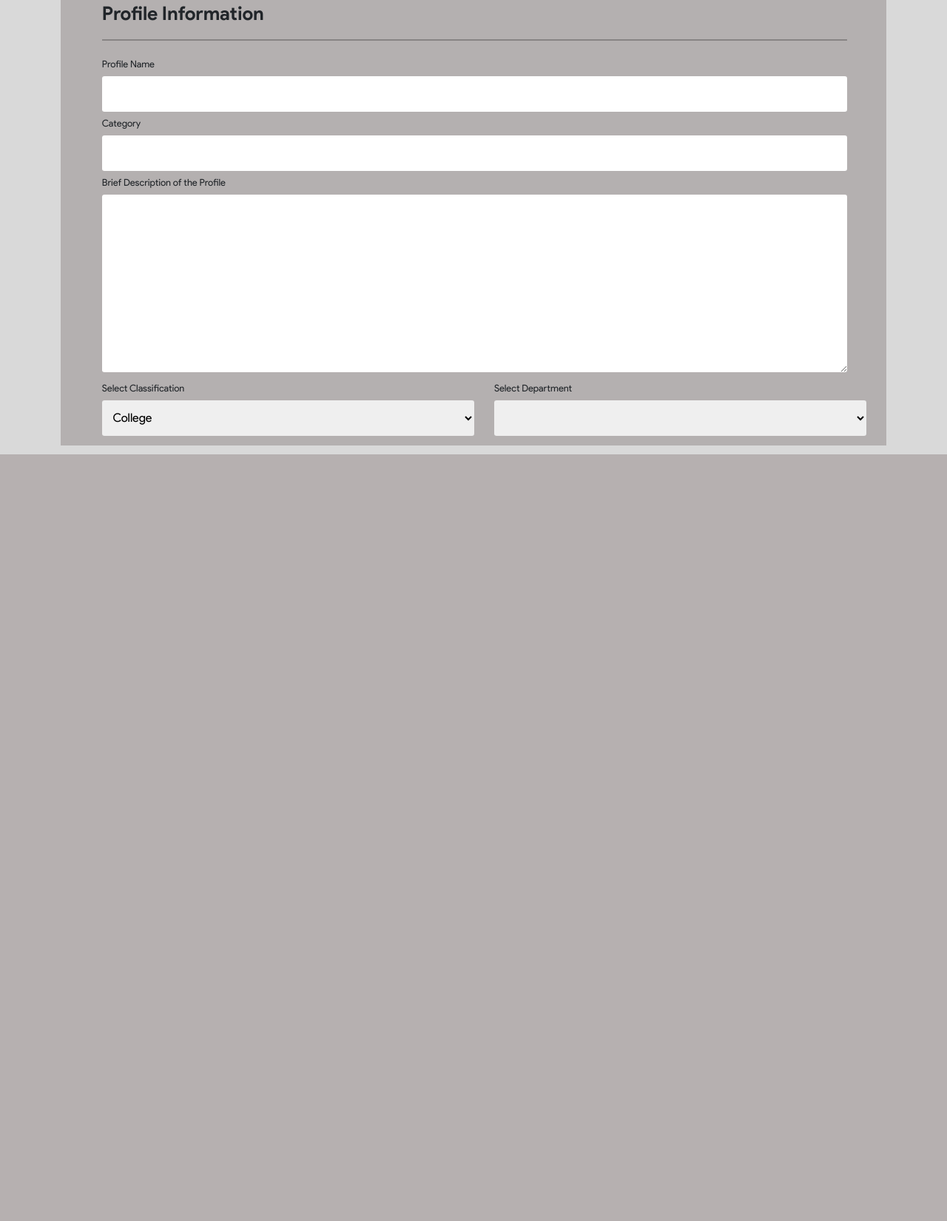
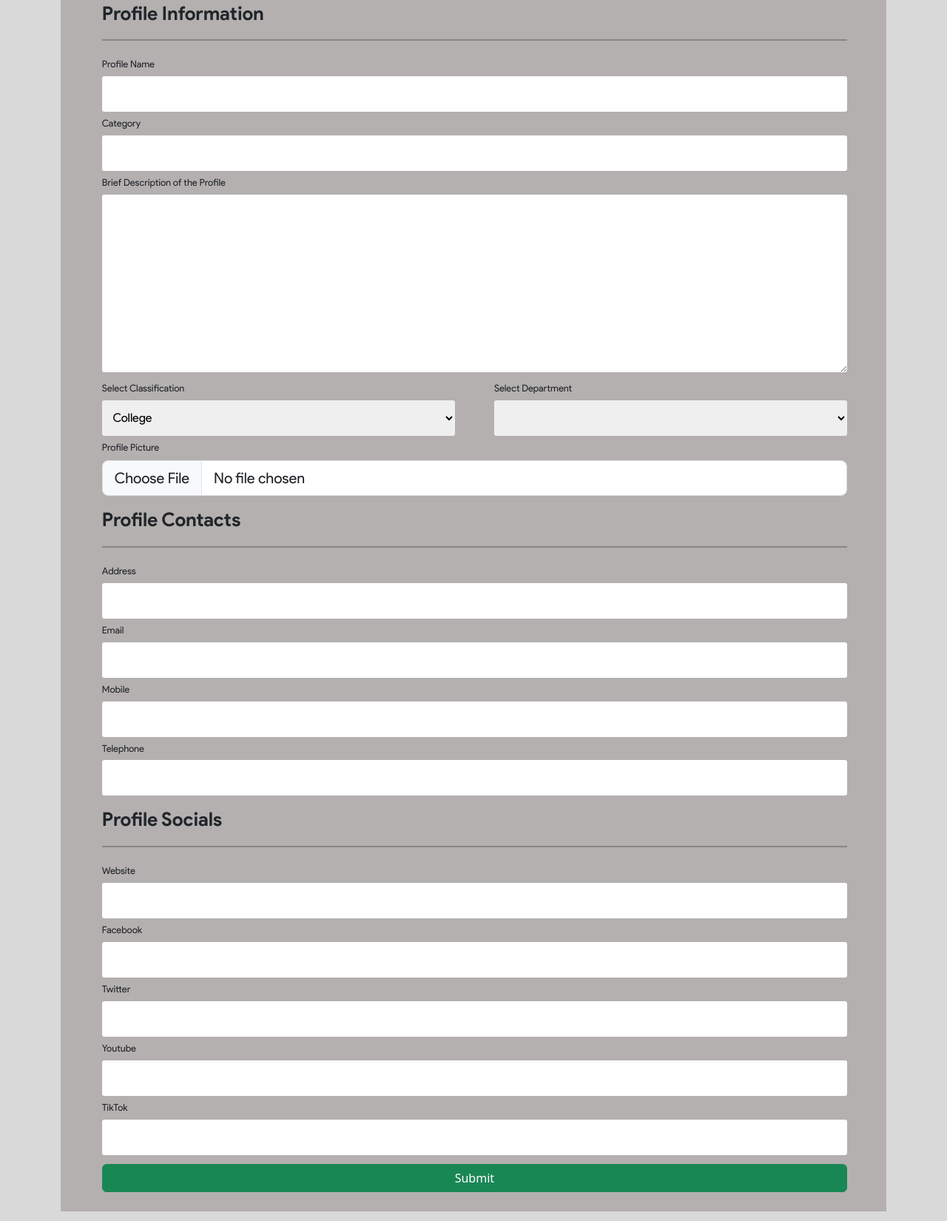
Before and after one commit to dreeew05/WhatsUP, a PHP site: page /superAdminAccounts.html in a window 1280 px wide. Shown: the part 496-2146 px from the top of the page at 74% size. Before the commit the page ends 1110 px from the top, so only its background shows below. Run offline with PHP 8.4, Linux system fonts and the light colour scheme; data that the repository does not hold is empty.

Commit message:
Register Accounts

```diff
--- a/css/superAdminAccounts.css
+++ b/css/superAdminAccounts.css
@@ -55,8 +55,13 @@ input, textarea, select {
     font-family: 'ProductSansRegular';
 }
 
-input, select {
+input {
     width: 95%;
+    height: 3rem;
+}
+
+select {
+    width: 90%;
     height: 3rem;
 }
 
@@ -81,7 +86,7 @@ textarea {
     margin-bottom: 1vmax;
 }
 
-#profile-information {
+#profile-information, #profile-contacts, #profile-socials {
     margin-top: 1vmax;
 }
 
@@ -97,3 +102,17 @@ textarea {
 #department {
     width: 50%;
 }
+
+#upload-image {
+    border: 1px solid black;
+}
+
+#formFileLg {
+    width: 95%;
+}
+
+#submit-button {
+    margin-top: 1vmax;
+    margin-bottom: 1vmax;
+    width: 95%;
+}
--- a/php/DatabaseConnector.php
+++ b/php/DatabaseConnector.php
@@ -2,16 +2,26 @@
 
     class DatabaseConnector {
 
+        private $SERVERNAME,
+                $DB_USERNAME,
+                $DB_PASSWORD,
+                $DB_NAME;
+
         public function connectDatabase() {
-            define('SERVERNAME', 'localhost', false);
-            define('USERNAME', 'root', false);
-            define('PASSWORD', '', false);
-            define('DB_NAME', 'whatsup', false);
+            // define('SERVERNAME', 'localhost', false);
+            // define('DB_USERNAME', 'root', false);
+            // define('DB_PASSWORD', '', false);
+            // define('DB_NAME', 'whatsup', false);
 
-            $connection = new mysqli(SERVERNAME,
-                                     USERNAME,
-                                     PASSWORD,
-                                     DB_NAME);
+            $SERVERNAME  = 'localhost';
+            $DB_USERNAME = 'root';
+            $DB_PASSWORD = '';
+            $DB_NAME     = 'whatsup';
+
+            $connection = new mysqli($SERVERNAME,
+                                     $DB_USERNAME,
+                                     $DB_PASSWORD,
+                                     $DB_NAME);
 
             if($connection -> connect_error) {
                 die("Connection Failed: " . $connection -> connect_error);
--- a/php/DepartmentGetter.php
+++ b/php/DepartmentGetter.php
@@ -6,9 +6,7 @@
     require_once 'InterfaceClasses.php';
     require_once 'DatabaseConnector.php';
 
-    // use AbstractParseResults;
-
-    class DepartmentGetter implements AbstractParseResults {
+    class DepartmentGetter implements ParseResultsInterface {
 
         private $classification,
                 $connection;
--- a/php/InterfaceClasses.php
+++ b/php/InterfaceClasses.php
@@ -1,12 +1,18 @@
 <?php
 
     // Author: fiVe
-    // Description: Abstract Class for Parsing Results
+    // Description: Interface Classes
 
-    interface AbstractParseResults {
+    interface ParseResultsInterface {
 
         public function parseResults();
 
     }
 
+    interface InsertEntriesInterface {
+
+        public function insertData();
+
+    }
+
 ?>
--- a/superAdminAccounts.html
+++ b/superAdminAccounts.html
@@ -42,7 +42,7 @@
                 <div class="tab-pane fade show active" id="register" role="tabpanel" aria-labelledby="register-tab">
                     <div id="register-account-contents">
                         <!-- REGISTER ACCOUNT CONTENT -->
-                        <form action="#">
+                        <form method="post" action="/php/RegisterAccount.php" enctype="multipart/form-data">
                             <div id="credentials">
                                 <p class="category-title">Credentials</p>
                                 <hr>
@@ -76,7 +76,40 @@
                                         <select name="department" id="select-department"></select>
                                     </div>
                                 </div>
+                                <div>
+                                    <label for="formFileLg" class="form-label">Profile Picture</label>
+                                    <input class="form-control form-control-lg" id="formFileLg" type="file" name="imageSRC">
+                                </div>
                             </div>
+                            <div id="profile-contacts">
+                                <p class="category-title">Profile Contacts</p>
+                                <hr>
+                                <label for="address">Address</label><br>
+                                <input type="text" name="address" id="address"><br>
+                                <label for="email">Email</label><br>
+                                <input type="email" name="email" id="email"><br>
+                                <label for="number">Mobile</label><br>
+                                <input type="number" name="mobile" id="mobile"><br>
+                                <label for="telephone">Telephone</label><br>
+                                <input type="number" name="telephone" id="telephone"><br>
+                            </div>
+                            <div id="profile-socials">
+                                <p class="category-title">Profile Socials</p>
+                                <hr>
+                                <label for="website">Website</label><br>
+                                <input type="text" name="website" id="website"><br>
+                                <label for="facebook">Facebook</label><br>
+                                <input type="text" name="facebook" id="facebook"><br>
+                                <label for="twitter">Twitter</label><br>
+                                <input type="text" name="twitter" id="twitter"><br>
+                                <label for="youtube">Youtube</label><br>
+                                <input type="text" name="youtube" id="youtube"><br>
+                                <label for="tiktok">TikTok</label><br>
+                                <input type="text" name="tiktok" id="website"><br>
+                            </div>
+                            <button type="submit" id="submit-button" class="btn btn-success">
+                                Submit
+                            </button>
                         </form>
                     </div>
                 </div>
```
Also changed, not shown: php/RegisterAccount.php (added, +176 -0 lines), assets/images/profiles/upvLogo.png (added).
